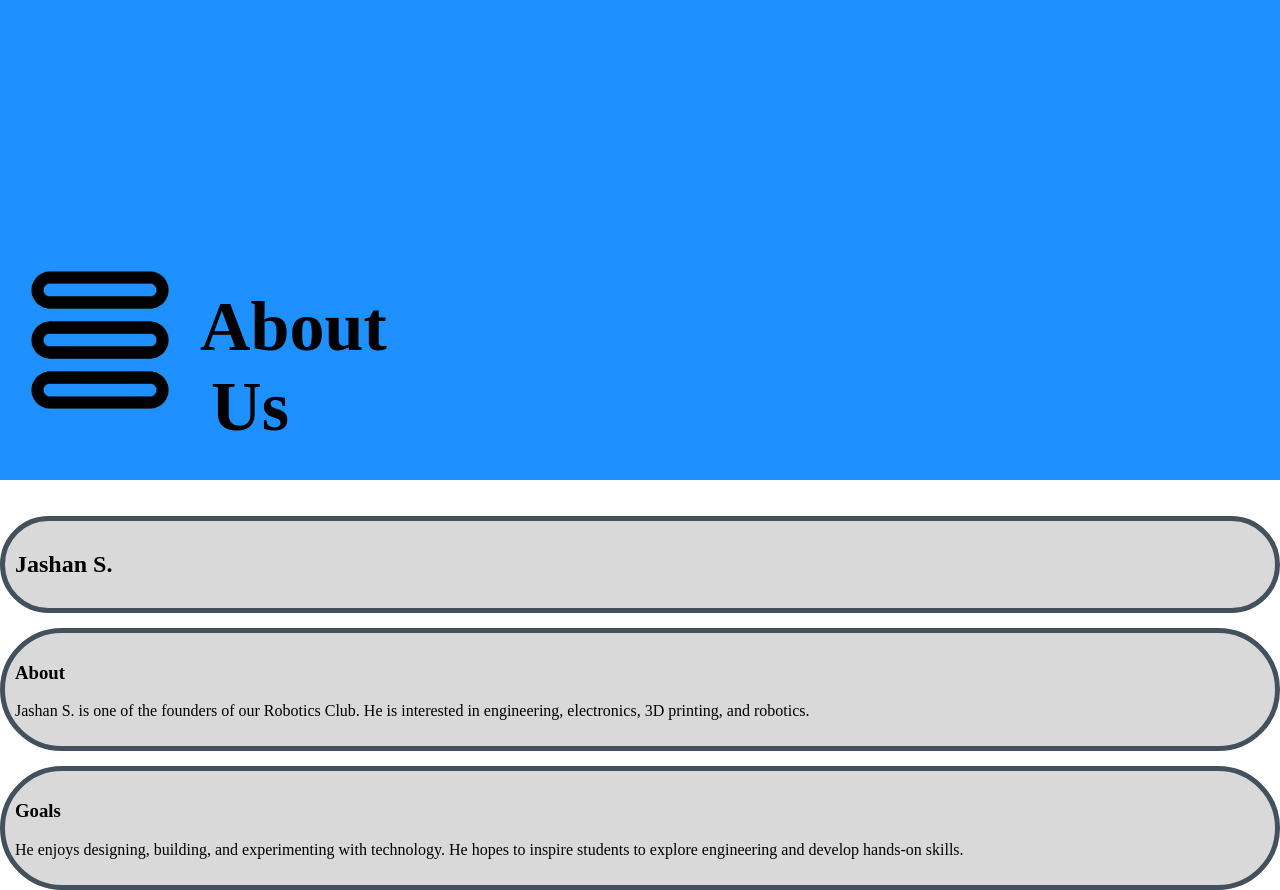
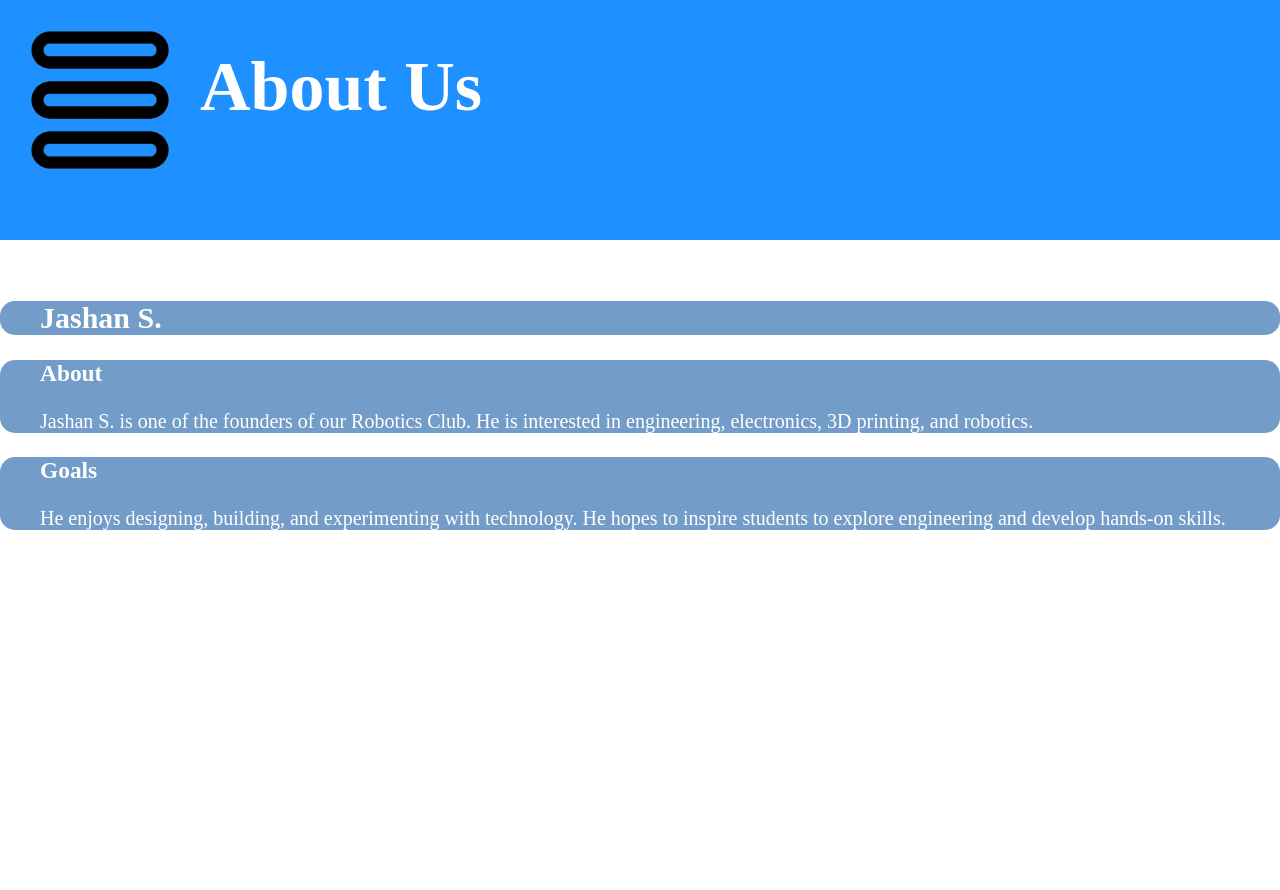
Before and after one commit to MrBrimleyGrandErie/HudsonJashanEthan, a plain HTML site: page aboutus1.html in a window 1280 px wide. After the commit the page ends 800 px from the top, so only its background shows below. Drawn offline with Linux system fonts and the light colour scheme.

Commit message:
font and style changes to the about us page and about us1 page. Also fixed the dropdown menu on both pages.

```diff
--- a/aboutus1.html
+++ b/aboutus1.html
@@ -8,14 +8,11 @@
 </head>
 
 <body>
-
-        <div class="container2">
-        </div>
     <div class="container2">
         <img src="images-removebg-preview (2).png" alt="three lines" width="200" height="200" onclick="toggleMenu()">
         <div id="header2">
             <h1>About Us</h1>
-   </div>
+        </div>
         <div id="dropdownMenu" hidden>
       <a href="homepage.html">Home</a>
       <a href="projects.html">Projects</a>
--- a/style.css
+++ b/style.css
@@ -166,23 +166,29 @@ html, body {
 
 #header2 {
   grid-column: 2;
-  width: 100px;
   height: 100px;
   grid-template-rows: auto 1fr;
   background-color: dodgerblue;
   font-size: 35px;
-  color: black;
-  text-align: center;
+  color: rgb(255, 255, 255);
 }
 
 .card4 {
-  background-color: #D9D9D9;
-  border: 5px solid rgb(68, 81, 92);
-  padding: 10px;
-  margin-bottom: 15px;
-  border-radius: 99999px;
+    background-color: #739dc8;
+    padding: 0px 40px;      /* Space inside */
+    color: white;
+    font-size: 20px;
+    border-radius: 15px; /* Rounded corners */
 }
-
+#dropdownMenu2 {
+    background-color: dodgerblue;
+    padding: 10px;
+    text-align: center;
+    width : 180px;
+    height: 395px;
+    color: white;
+    border-radius: 15px; /* Rounded corners */
+}
 
 
 /*Ethan*/
```
Also changed, not shown: aboutus.html (+4 -1 lines).
